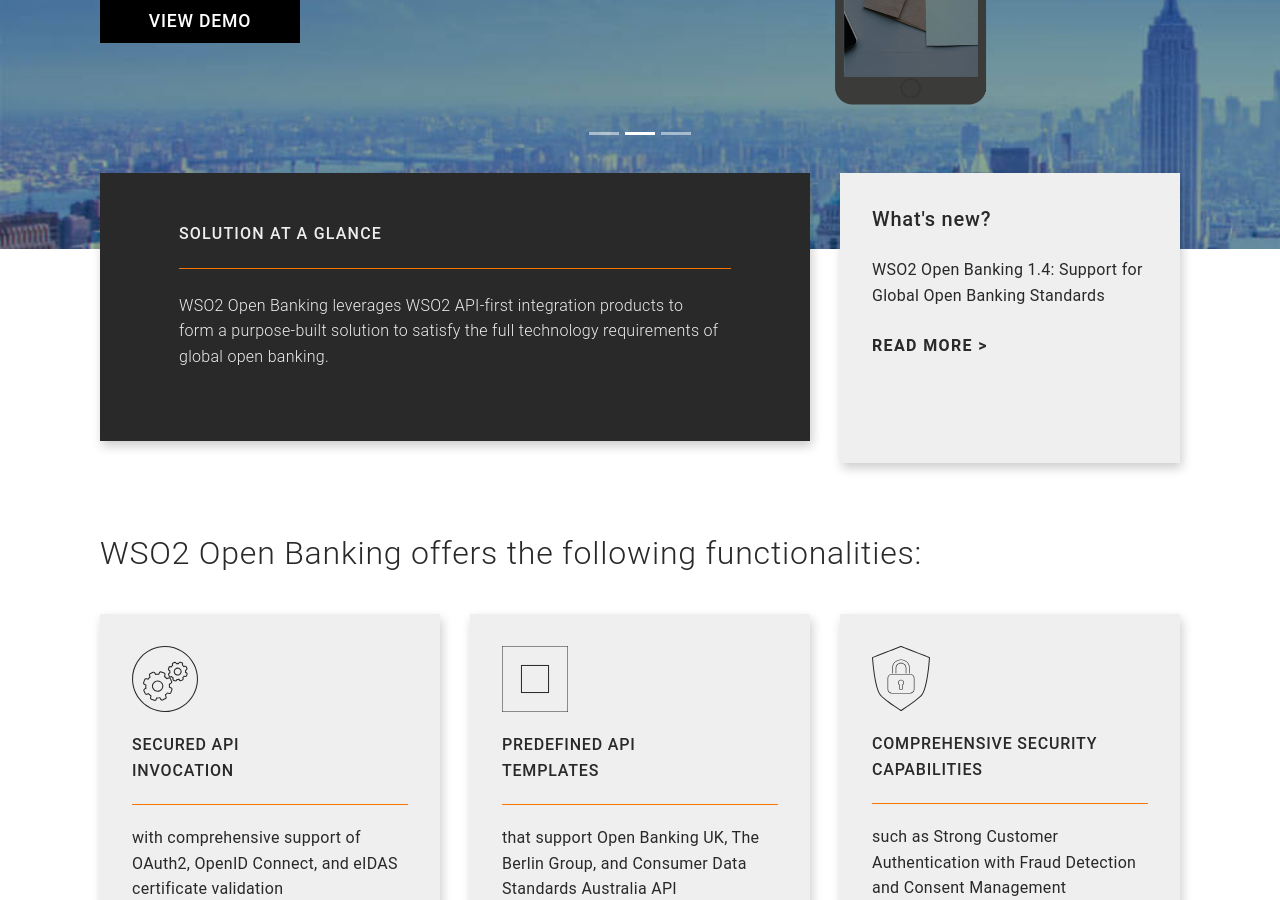
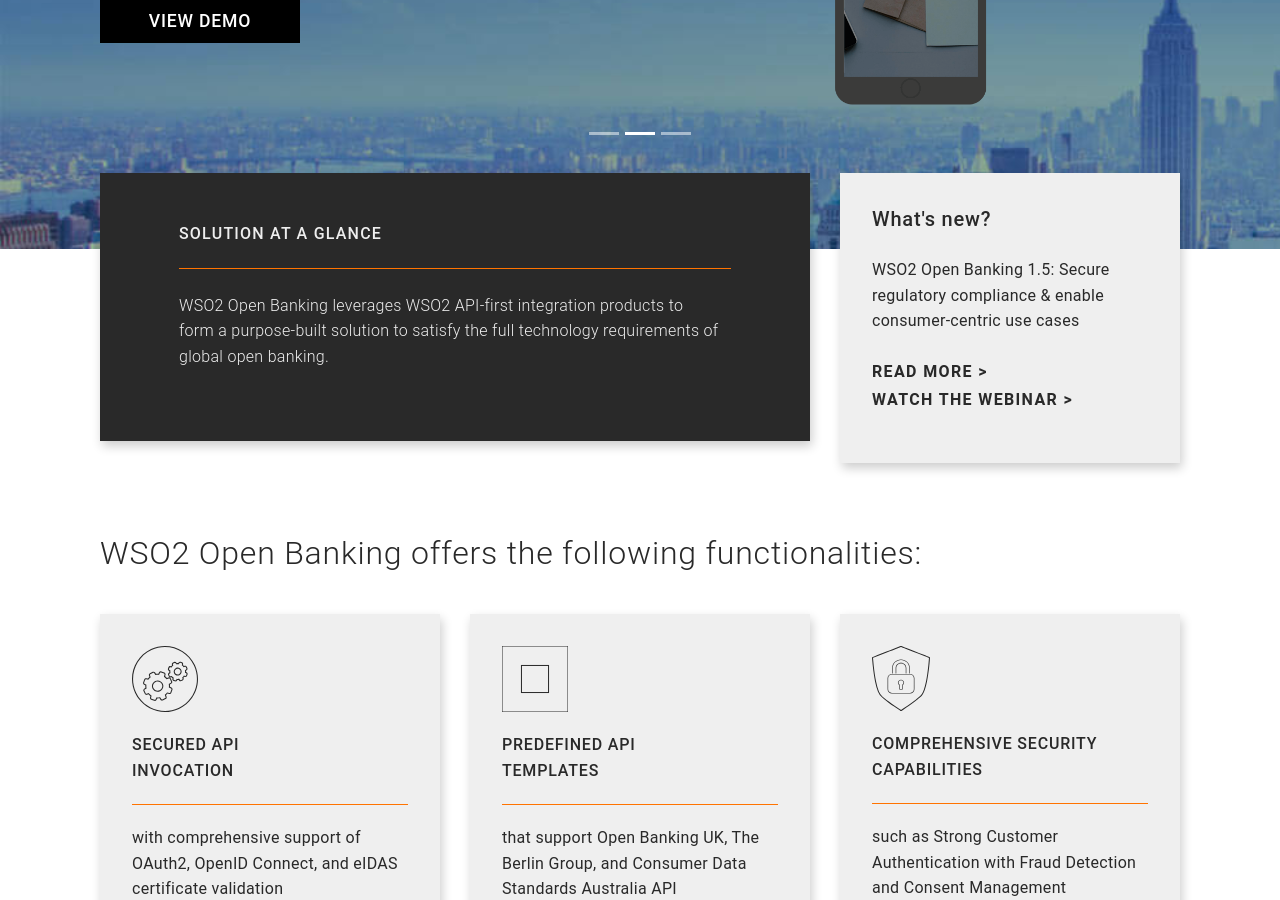
Before and after one commit to wso2/demo-open-banking.github.io, a Jekyll site: the page built from index.html, in a window 1280 px wide and 900 px high, scrolled down 318 px. Built offline with Jekyll 4.4.1, drawn with Linux system fonts in a browser that asks for light colours.

Commit message:
Update home page content

```diff
--- a/index.html
+++ b/index.html
@@ -97,11 +97,9 @@
          <div class="col-sm-12 col-md-4 col-lg-4">
             <div class="cHighlighted cLightGreyBG cHighlightedReducePadding cFixedHeight" style="min-height: 290px;">
                <h4>What's new?</h4>
-               <p>WSO2 Open Banking 1.4:
-                  Support for Global
-                  Open Banking Standards
-               </p>
-               <a href="https://wso2.com/blogs/thesource/2019/08/wso2-open-banking-1-4-support-for-global-open-banking-standards" target="_blank" class="cMore cUppercase cLargeText">Read More &gt;</a>
+               <p>WSO2 Open Banking 1.5: Secure regulatory compliance & enable consumer-centric use cases</p>
+               <a href="https://wso2.com/blogs/thesource/wso2-open-banking-1.5-guarantees-global-compliance-and-goes-beyond-to-deliver-new-ROI/" target="_blank" class="cMore cUppercase cLargeText">Read More &gt;</a><br>
+               <a href="https://wso2.com/library/webinars/securing-psd2-compliance-while-boosting-your-open-banking-roi/" target="_blank" class="cMore cUppercase cLargeText">Watch the webinar &gt;</a>
                <div class="clearfix"></div>
             </div>
          </div>
```
